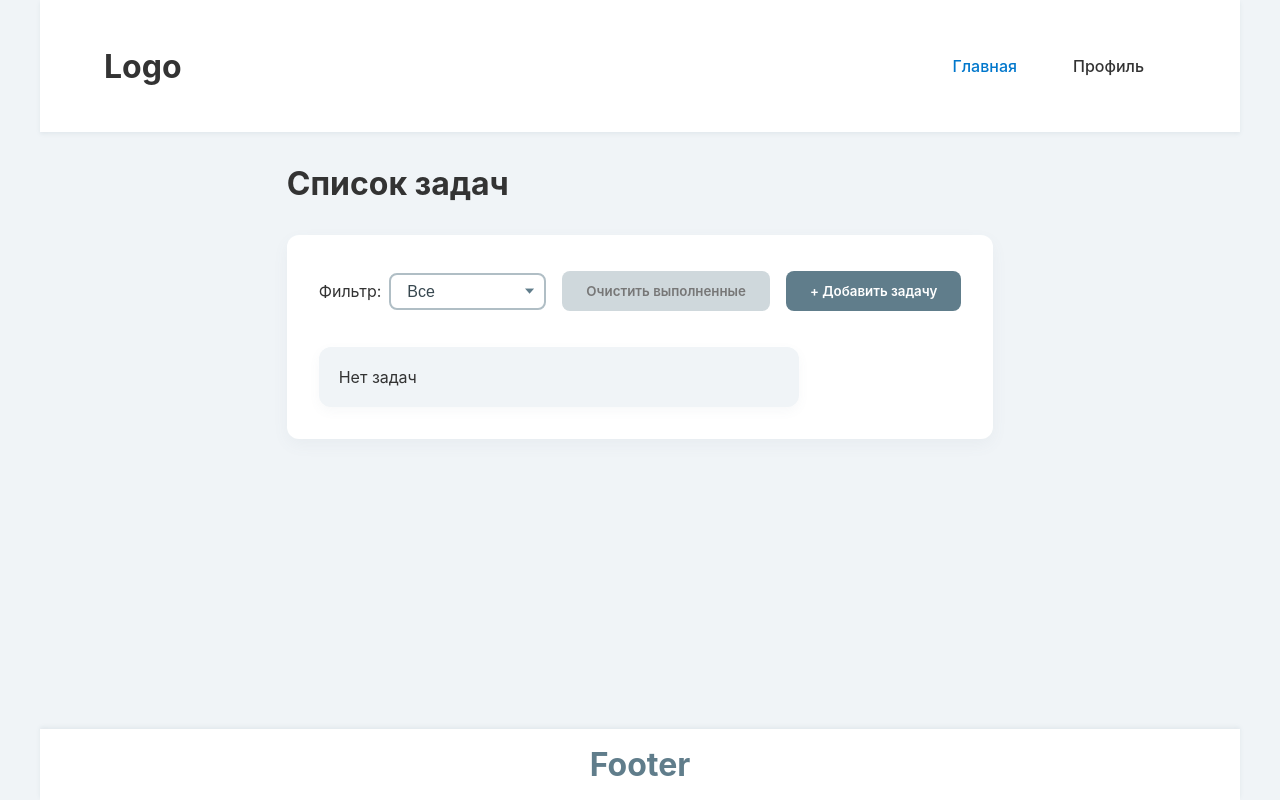
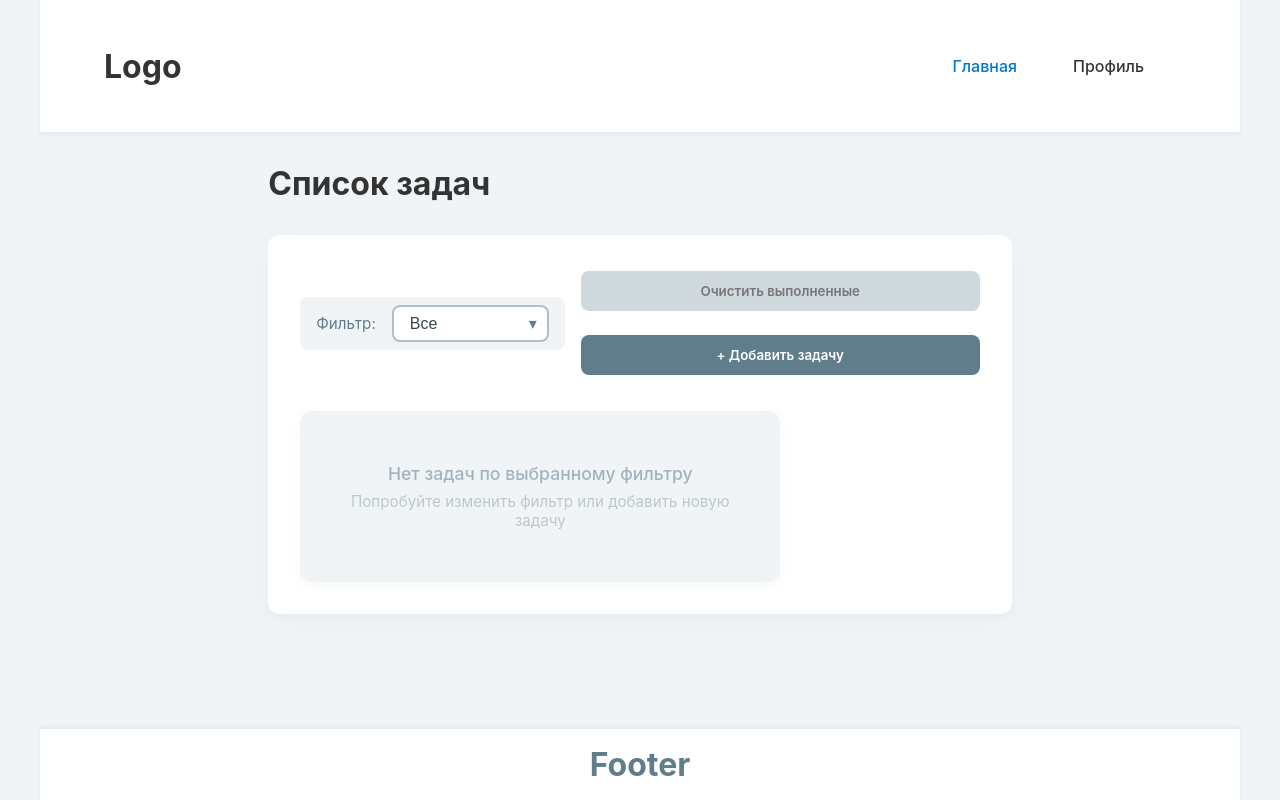
Before and after one commit to AlexandrMaspanov/todo-trainer, a React (Vite) app: page / in a window 1280 px wide. Built offline with nearby package versions, Linux system fonts and the light colour scheme.

Commit message:
feat: add styled tooltip to CustomButton and finalize UI polish

```diff
--- a/src/components/customButton/CustomButton.jsx
+++ b/src/components/customButton/CustomButton.jsx
@@ -6,12 +6,14 @@ const CustomButton = ({
     type = 'button',
     className = '',
     variant = 'primary',
+    hint,
     ariaLabel,
     ...props
 }) => {
     const variantClass = styles[variant] || "";
 
     return (
+        <div className={styles.buttonWrapper}>
             <button
                 type={type}
                 aria-label={ariaLabel}
@@ -20,6 +22,8 @@ const CustomButton = ({
             >
                 {children}
             </button>
+            {hint && <span className={styles.tooltip}>{hint}</span>}
+        </div>
     );
 }
 
--- a/src/components/customButton/CustomButton.module.css
+++ b/src/components/customButton/CustomButton.module.css
@@ -1,5 +1,12 @@
+.buttonWrapper {
+    position: relative;
+    display: inline-block;
+    width: 100%;
+}
+
 .button {
     display: inline-block;
+    width: 100%;
     padding: 0.75rem 1.5rem;
     border-radius: 0.5rem;
     font-weight: 600;
@@ -102,3 +109,27 @@
     cursor: not-allowed;
     box-shadow: none;
 }
+
+.tooltip {
+    position: absolute;
+    top: 100%;
+    left: 50%;
+    transform: translate(-50%, 0.5rem);
+    background-color: rgba(33, 33, 33, 0.9);
+    color: #ffffff;
+    padding: 0.375rem 0.625rem;
+    border-radius: 0.375rem;
+    font-size: 0.8rem;
+    font-weight: normal;
+    box-shadow: 0 2px 4px rgba(0, 0, 0, 0.15);
+    white-space: nowrap;
+    opacity: 0;
+    pointer-events: none;
+    transition: opacity 0.2s ease, transform 0.2s ease;
+    z-index: 2;
+}
+
+.buttonWrapper:hover .tooltip {
+    opacity: 1;
+    transform: translate(-50%, 0);
+}
--- a/src/components/customSelect/CustomSelect.jsx
+++ b/src/components/customSelect/CustomSelect.jsx
@@ -12,30 +12,35 @@ const CustomSelect = ({
 }) => {
   const [isOpen, setIsOpen] = useState(false);
 
+  const handleChange = (e) => {
+    onChange(e);
+    setIsOpen(false);
+  };
+
+const handleFocus = () => setIsOpen(true);
+const handleBlur = () => setIsOpen(false);
+const handleMouseDown = () => setIsOpen((prev) => !prev);
+
   return (
-    <div
-      className={`${styles.selectWrapper} ${isOpen ? styles.open : ''}`}
-      onBlur={() => setIsOpen(false)}
-    >
+    <div className={styles.selectWrapper}>
       <select
         id={id}
         value={value}
-        onChange={onChange}
+        onChange={handleChange}
         disabled={disabled}
         required={required}
-        onClick={() => setIsOpen((prev) => !prev)}
         className={styles.select}
+        onFocus={handleFocus}
+        onBlur={handleBlur}
+        onMouseDown={handleMouseDown}
       >
-        <option value="" disabled hidden>
-          {placeholder}
-        </option>
-        {options.map((opt) => (
-          <option key={opt.value} value={opt.value}>
-            {opt.label}
-          </option>
+        <option value='' disabled hidden>{placeholder}</option>
+        {options.map(opt => (
+          <option key={opt.value} value={opt.value}>{opt.label}</option>
         ))}
       </select>
-      <span className={styles.arrow} />
+      <span className={`${styles.arrow} ${isOpen ? styles.open : ''}`}>▾</span>
+
     </div>
   );
 };
--- a/src/components/customSelect/CustomSelect.module.css
+++ b/src/components/customSelect/CustomSelect.module.css
@@ -1,6 +1,5 @@
 .selectWrapper {
     position: relative;
-    display: inline-block;
     width: 100%;
 }
 
@@ -10,33 +9,26 @@
     padding-right: 2rem;
     border: 2px solid #b0bec5;
     border-radius: 0.5rem;
-    background-color: #ffffff;
+    background-color: #fff;
     color: #37474f;
     font-size: 1rem;
     appearance: none;
     cursor: pointer;
-    transition: border-color 0.2s ease, box-shadow 0.2s ease;
-}
-
-.select:focus {
-    border-color: #607d8b;
-    box-shadow: 0 0 0 2px rgba(96, 125, 139, 0.2);
-    outline: none;
 }
 
 .arrow {
     position: absolute;
     top: 50%;
     right: 0.75rem;
-    width: 0.6rem;
-    height: 0.35rem;
-    background-color: #607d8b;
-    clip-path: polygon(100% 0%, 0% 0%, 50% 100%);
     transform: translateY(-50%);
-    transition: transform 0.2s ease;
+    font-size: 1rem;
+    color: #607d8b;
     pointer-events: none;
+    z-index: 1;
+    transform: translateY(-50%);
+    transition: transform 0.3s ease;
 }
 
-.open .arrow {
+.arrow.open {
     transform: translateY(-50%) rotate(180deg);
 }
--- a/src/components/todosComponents/actionButtons/AddTaskButton.jsx
+++ b/src/components/todosComponents/actionButtons/AddTaskButton.jsx
@@ -7,7 +7,10 @@ const AddTaskButton = () => {
     const dispatch = useDispatch();
 
     return (
-        <CustomButton onClick={() => dispatch(openSidebar())}>
+        <CustomButton
+            onClick={() => dispatch(openSidebar())}
+            aria-label="Открыть форму добавления задачи"
+        >
             + Добавить задачу
         </CustomButton>
     );
--- a/src/components/todosComponents/actionButtons/ClearCompleteButton.jsx
+++ b/src/components/todosComponents/actionButtons/ClearCompleteButton.jsx
@@ -1,9 +1,9 @@
-import React from 'react';
+import React, { memo } from 'react';
 import { useDispatch, useSelector } from 'react-redux';
 import { clearCompleted } from '../../../store/todoSlice';
 import CustomButton from '../../customButton/CustomButton';
 
-const ClearCompleteButton = () => {
+const ClearCompleteButton = memo(() => {
     const dispatch = useDispatch();
     const todos = useSelector(state => state.todos.todos);
     const hasCompleted = todos.some(todo => todo.completed);
@@ -11,11 +11,12 @@ const ClearCompleteButton = () => {
     return (
         <CustomButton
             disabled={!hasCompleted}
+            hint={!hasCompleted ? 'Нет завершённых задач' : ''}
             onClick={() => dispatch(clearCompleted())}
         >
             Очистить выполненные
         </CustomButton>
     );
-}
+});
 
 export default ClearCompleteButton;
--- /dev/null
+++ b/src/components/todosComponents/emptyState/EmptyState.jsx
@@ -0,0 +1,13 @@
+import React from 'react';
+import styles from './EmptyState.module.css';
+
+const EmptyState = ({ message, hint }) => {
+    return (
+        <div className={styles.emptyState}>
+            <p className={styles.title}>{message}</p>
+            <p className={styles.hint}>{hint}</p>
+        </div>
+    );
+}
+
+export default EmptyState;
--- /dev/null
+++ b/src/components/todosComponents/emptyState/EmptyState.module.css
@@ -0,0 +1,18 @@
+.emptyState {
+    text-align: center;
+    padding: 2rem 1rem;
+    color: #90a4ae;
+    opacity: 0.8;
+    font-size: 1rem;
+}
+
+.title {
+    font-size: 1.1rem;
+    font-weight: 500;
+    margin-bottom: 0.5rem;
+}
+
+.hint {
+    font-size: 0.95rem;
+    color: #b0bec5;
+}
--- a/src/components/todosComponents/todoFilter/TodoFilter.module.css
+++ b/src/components/todosComponents/todoFilter/TodoFilter.module.css
@@ -1,6 +1,22 @@
 .todosFilter {
     display: flex;
-    justify-content: space-between;
     align-items: center;
-    gap: 0.5rem;
+    gap: 1rem;
+    padding: 0.5rem 1rem;
+    border-radius: 0.5rem;
+    background-color: #f0f4f7;
+    max-width: 30rem;
 }
+
+.todosFilter label {
+    font-size: 0.95rem;
+    color: #607d8b;
+    white-space: nowrap;
+}
+
+@media (max-width: 600px) {
+    .todosFilter {
+        flex-direction: column;
+        align-items: stretch;
+    }
+}
--- a/src/components/todosComponents/todoList/TodoList.jsx
+++ b/src/components/todosComponents/todoList/TodoList.jsx
@@ -1,6 +1,7 @@
 import React from 'react';
 import { CSSTransition, TransitionGroup } from 'react-transition-group';
 import { useSelector } from 'react-redux';
+import EmptyState from '../emptyState/EmptyState';
 import TodoItem from '../todoItem/TodoItem';
 import { selectFilteredTodos } from '../../../store/selectors';
 import { useTodosStorage } from '../../../hooks/useTodosStorage';
@@ -12,9 +13,11 @@ const TodoList = () => {
 
   return (
     <ul className={styles.todoList}>
-      {todos.length === 0 ? (
-        <li>Нет задач</li>
-      ) : (
+      {todos.length === 0 ?
+        <EmptyState
+          message="Нет задач по выбранному фильтру"
+          hint="Попробуйте изменить фильтр или добавить новую задачу"
+        /> : (
           <TransitionGroup component={null}>
             {todos.map(todo => {
               const nodeRef = React.createRef();
```
Lines whose indentation alone changed are shown as unchanged.
